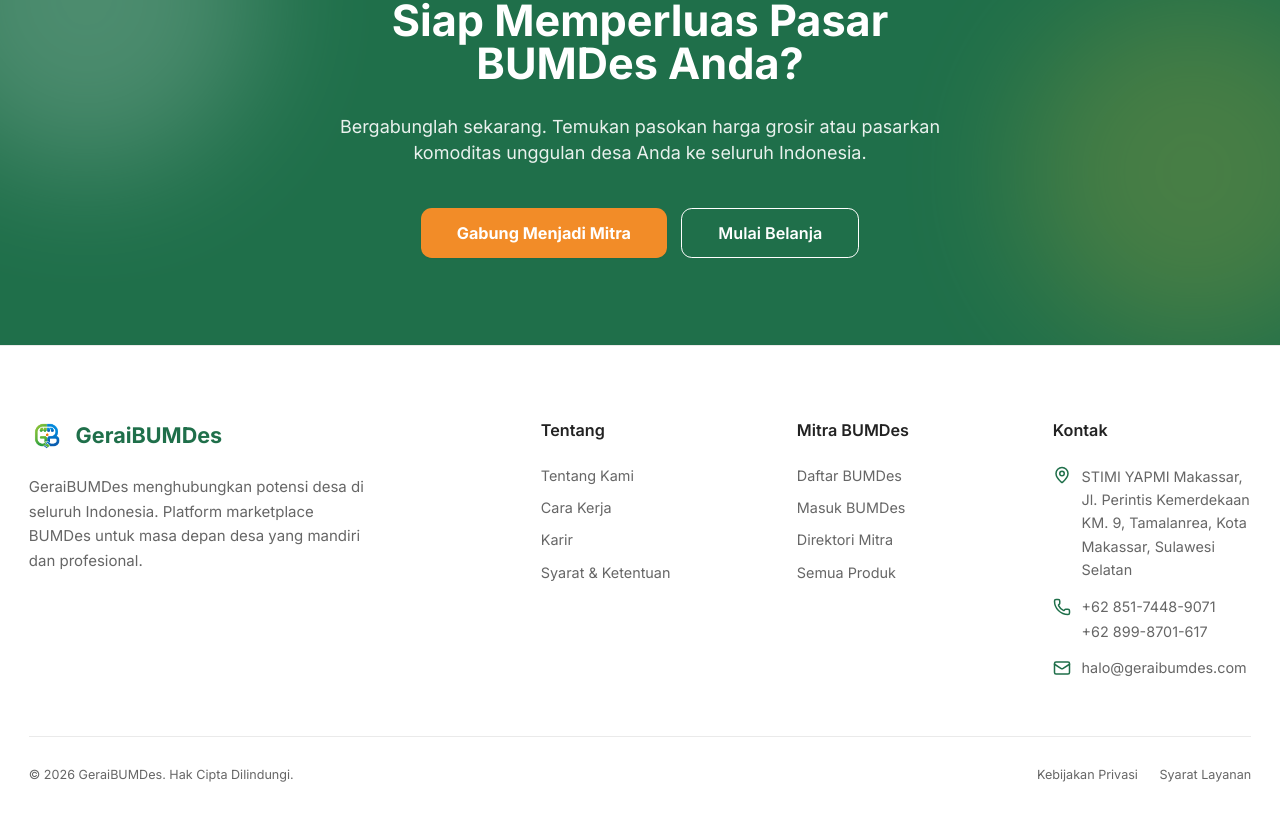
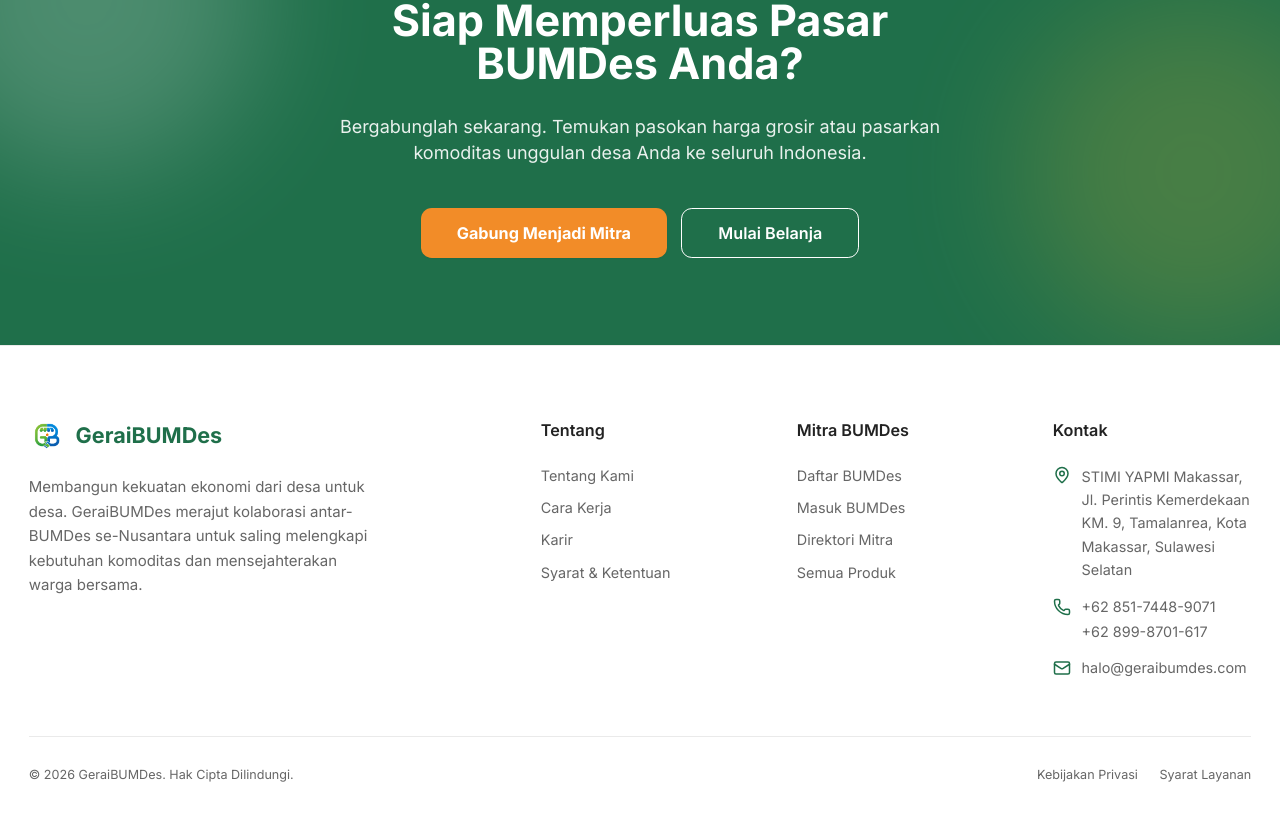
Before and after one commit to imaniendra-art/GERAIBUMDES, a Next.js app: page / in a window 1280 px wide. Shown: the part 3550-4370 px from the top of the page. Built offline with nearby package versions, Linux system fonts and the light colour scheme; no server answers; the database is empty.

Commit message:
copy(footer): Refine brand mission narrative to emphasize mutual village solidarity and empowerment

```diff
--- a/src/components/layout/Footer.tsx
+++ b/src/components/layout/Footer.tsx
@@ -22,7 +22,7 @@ export default function Footer() {
               GeraiBUMDes
             </h3>
             <p className="text-text-muted mb-4 md:mb-6 leading-relaxed max-w-sm text-sm md:text-[15px]">
-              GeraiBUMDes menghubungkan potensi desa di seluruh Indonesia. Platform marketplace BUMDes untuk masa depan desa yang mandiri dan profesional.
+              Membangun kekuatan ekonomi dari desa untuk desa. GeraiBUMDes merajut kolaborasi antar-BUMDes se-Nusantara untuk saling melengkapi kebutuhan komoditas dan mensejahterakan warga bersama.
             </p>
           </div>
 
```
